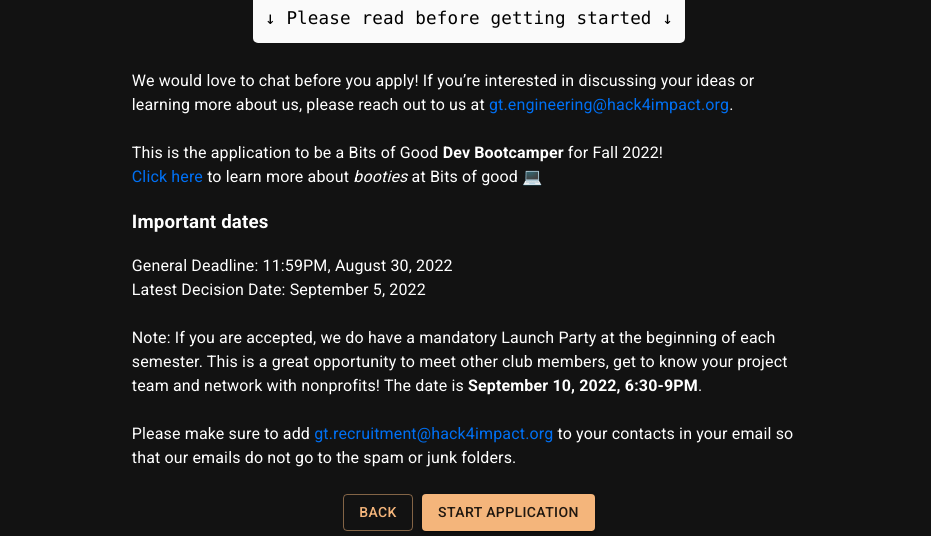
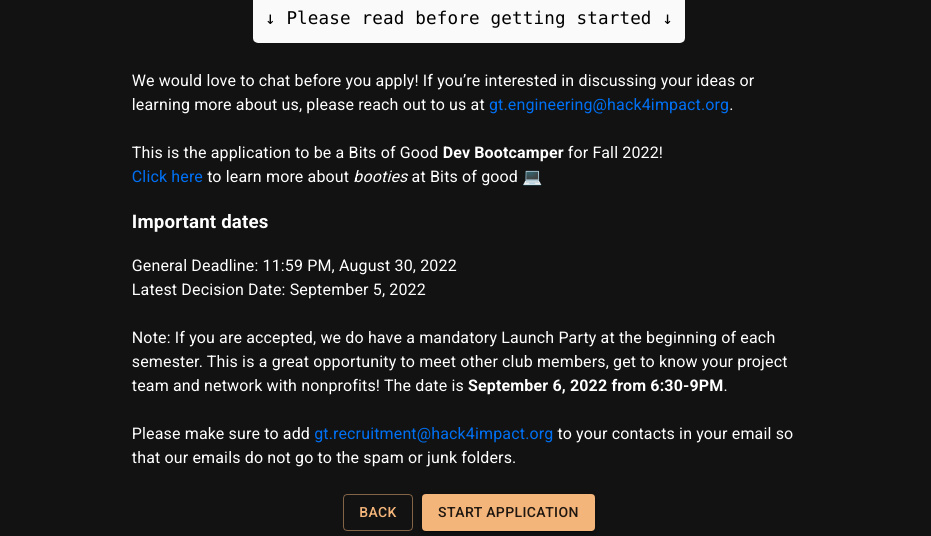
Before and after one commit to GTBitsOfGood/recruitment-portal, a Next.js app in the folder frontend/: page /bootie in a window 1280 px wide. Shown: the part 215-751 px from the top of the page, without its empty margins (171-1102 px from the left). Built offline with nearby package versions, Linux system fonts and the light colour scheme; a web font is replaced by a local one.

Commit message:
Changed demo day details

```diff
--- a/frontend/pages/bootie/index.tsx
+++ b/frontend/pages/bootie/index.tsx
@@ -68,7 +68,7 @@
             </a>{" "}
             to learn more about <i>booties</i> at Bits of good &#128187;
             <h3>Important dates</h3>
-            General Deadline: 11:59PM, August 30, 2022
+            General Deadline: 11:59 PM, August 30, 2022
             <br />
             Latest Decision Date: September 5, 2022
             <br />
@@ -76,7 +76,7 @@
             Note: If you are accepted, we do have a mandatory Launch Party at
             the beginning of each semester. This is a great opportunity to meet
             other club members, get to know your project team and network with
-            nonprofits! The date is <b>September 10, 2022, 6:30-9PM</b>.
+            nonprofits! The date is <b>September 6, 2022 from 6:30-9PM</b>.
             <br />
             <br />
             Please make sure to add{" "}
--- a/frontend/pages/dev/index.tsx
+++ b/frontend/pages/dev/index.tsx
@@ -66,7 +66,7 @@
             </a>{" "}
             to learn more about developers at Bits of good &#128187;
             <h3>Important dates</h3>
-            Deadline: 11:59PM, August 30, 2022
+            Deadline: 11:59 PM, August 30, 2022
             <br />
             Latest Decision Date: September 5, 2022
             <br />
@@ -74,7 +74,7 @@
             Note: If you are accepted, we do have a mandatory Launch Party at
             the beginning of each semester. This is a great opportunity to meet
             other club members, get to know your project team and network with
-            nonprofits! The date is <b>September 10, 2022, 6:30-9PM</b>.
+            nonprofits! The date is <b>September 6, 2022 from 6:30-9PM</b>.
             <br />
             <br />
             Please make sure to add{" "}
```
